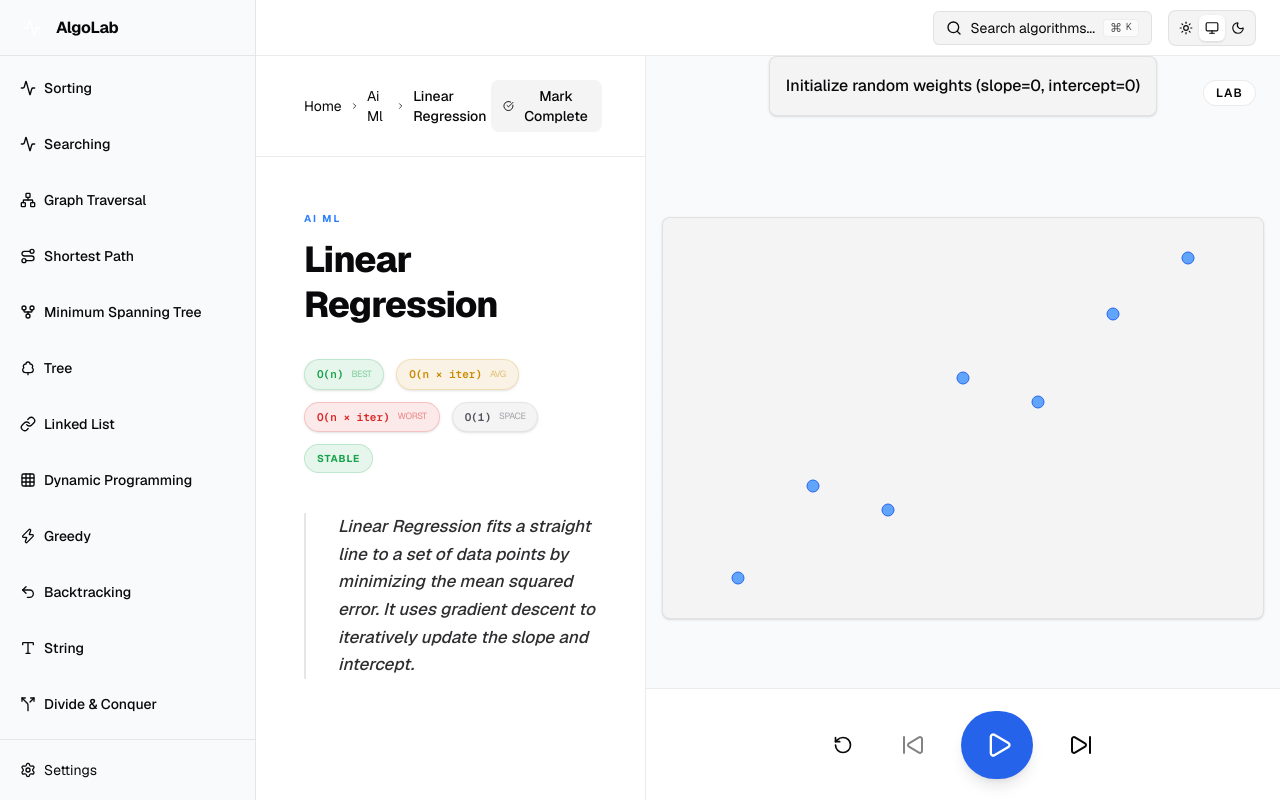
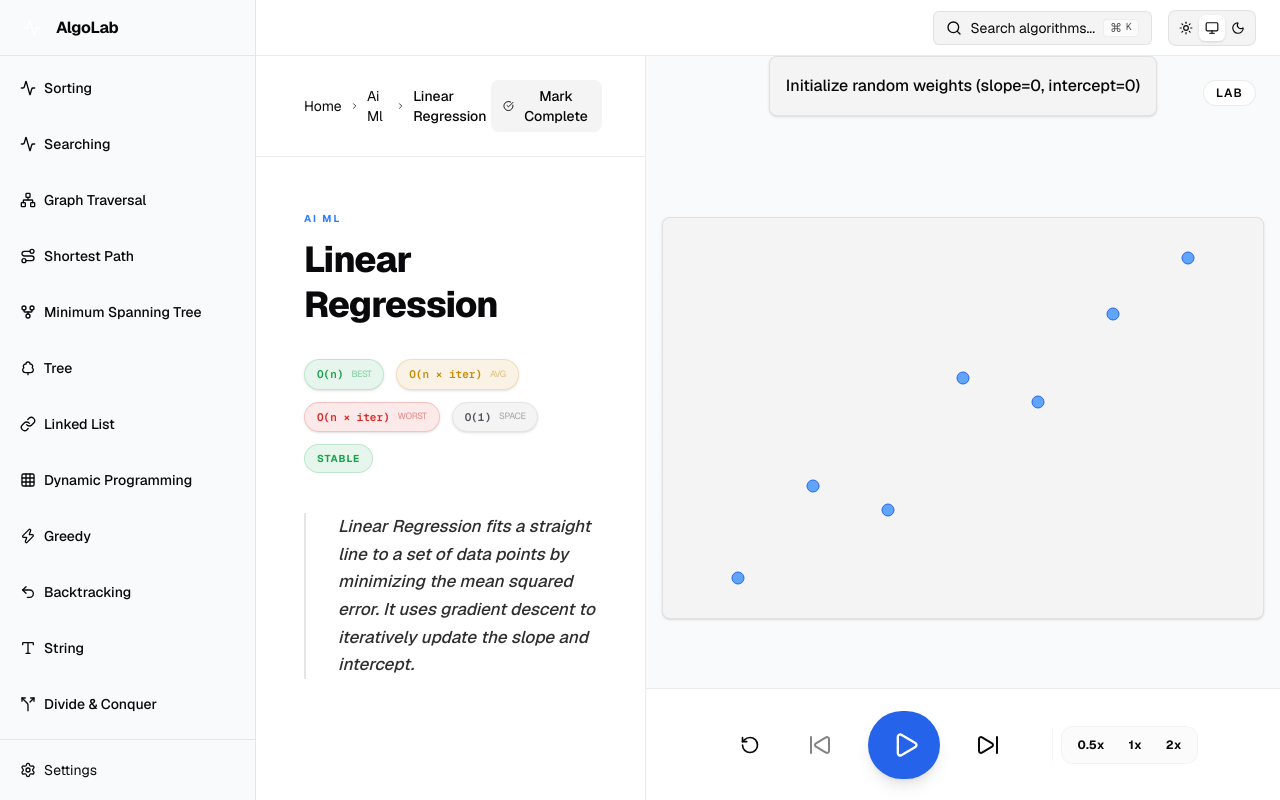
Before and after one commit to hoojinguyen/algo-lab, a Next.js app: page /ai-ml/linear-regression in a window 1280 px wide. Built offline with nearby package versions, Linux system fonts and the light colour scheme.

Commit message:
feat: add speed preset buttons to PlaybackControls

```diff
--- a/src/components/ui/PlaybackControls.tsx
+++ b/src/components/ui/PlaybackControls.tsx
@@ -10,6 +10,8 @@ interface PlaybackControlsProps {
   onReset: () => void;
   isFinished: boolean;
   isStart: boolean;
+  speedMultiplier: number;
+  onSpeedChange: (speed: number) => void;
 }
 
 export function PlaybackControls({
@@ -20,9 +22,14 @@ export function PlaybackControls({
   onReset,
   isFinished,
   isStart,
+  speedMultiplier,
+  onSpeedChange,
 }: PlaybackControlsProps) {
+  const speeds = [0.5, 1, 2];
+
   return (
-    <div className="flex items-center justify-center gap-6">
+    <div className="flex items-center justify-center gap-8">
+      <div className="flex items-center gap-6">
         <button
           onClick={onReset}
           className="p-3 rounded-full text-text-secondary hover:bg-bg-tertiary transition-colors"
@@ -53,12 +60,34 @@ export function PlaybackControls({
           onClick={onNext}
           disabled={isFinished}
           className={`p-3 rounded-full transition-colors ${
-          isFinished ? 'text-text-muted opacity-50' : 'text-text-secondary hover:text-text-primary'
+            isFinished
+              ? 'text-text-muted opacity-50'
+              : 'text-text-secondary hover:text-text-primary'
           }`}
           title="Step Forward"
         >
           <SkipForward size={24} />
         </button>
       </div>
+
+      <div className="flex items-center">
+        <div className="w-px h-8 bg-border/50 mx-2" />
+        <div className="flex bg-bg-tertiary/40 p-1 rounded-xl border border-border/40 backdrop-blur-sm">
+          {speeds.map((s) => (
+            <button
+              key={s}
+              onClick={() => onSpeedChange(s)}
+              className={`px-3 py-1.5 rounded-lg text-xs font-bold transition-all duration-200 ${
+                speedMultiplier === s
+                  ? 'bg-accent text-white shadow-lg shadow-accent/20 scale-105'
+                  : 'text-text-muted hover:text-text-primary hover:bg-bg-secondary'
+              }`}
+            >
+              {s}x
+            </button>
+          ))}
+        </div>
+      </div>
+    </div>
   );
 }
```
Lines whose indentation alone changed are shown as unchanged.
